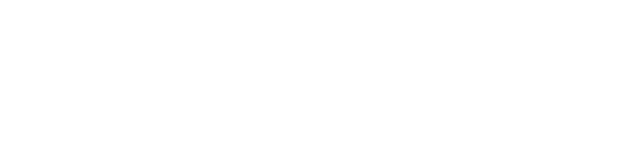
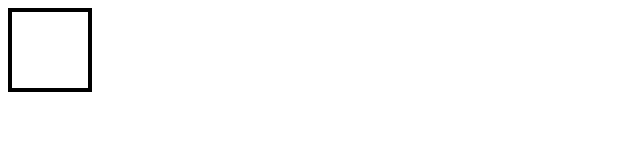
Before and after one commit to CrimsonPride/ex04, a plain HTML site: page index.html in a window 1280 px wide. Shown: the whole page, without its empty margins (0-640 px from the left). Drawn offline with nearby package versions, Linux system fonts and the light colour scheme; files that its build step writes are made by us from their sources.

Commit message:
test path 3

```diff
--- a/index.html
+++ b/index.html
@@ -20,7 +20,7 @@
       <!-- La dimension du viewport est de 800px par 600px -->
     <svg width="800" height="600">
      <!-- Contenu SVG  -->
-     <path id="batman" fill="#ffffff" stroke="#000000" stroke-width="4" d="M10 10"/>
+     <path id="batman" fill="#ffffff" stroke="black" stroke-width="4" d="M10 10 H 90 V 90 H 10 Z"/>
     </svg>
 	</body>
 </html>
```
